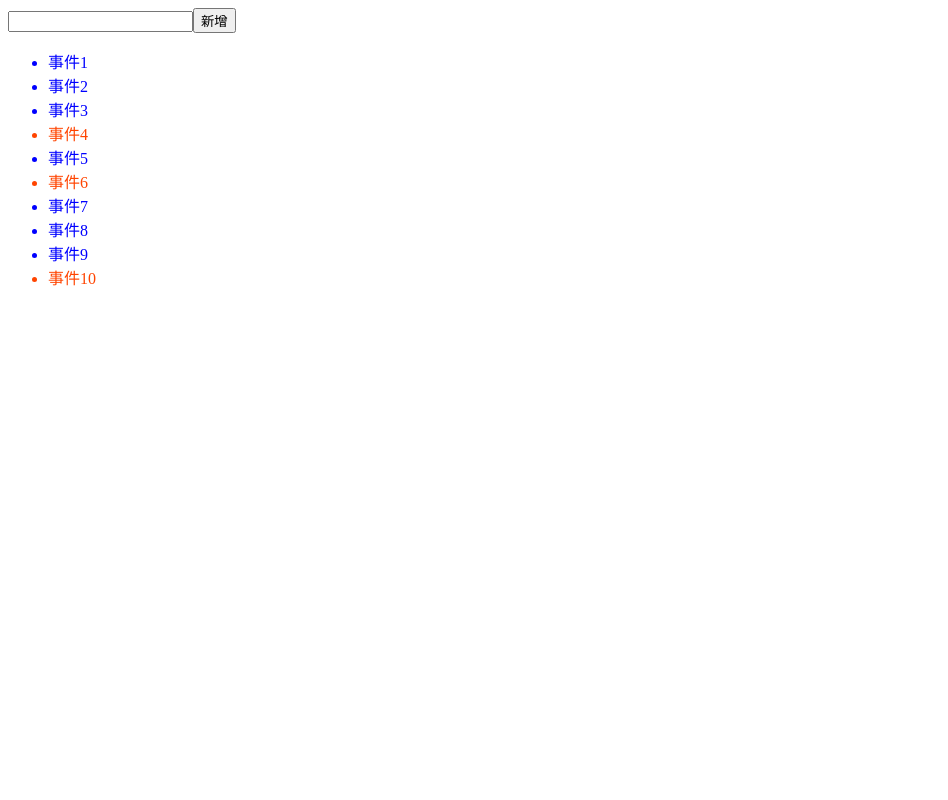
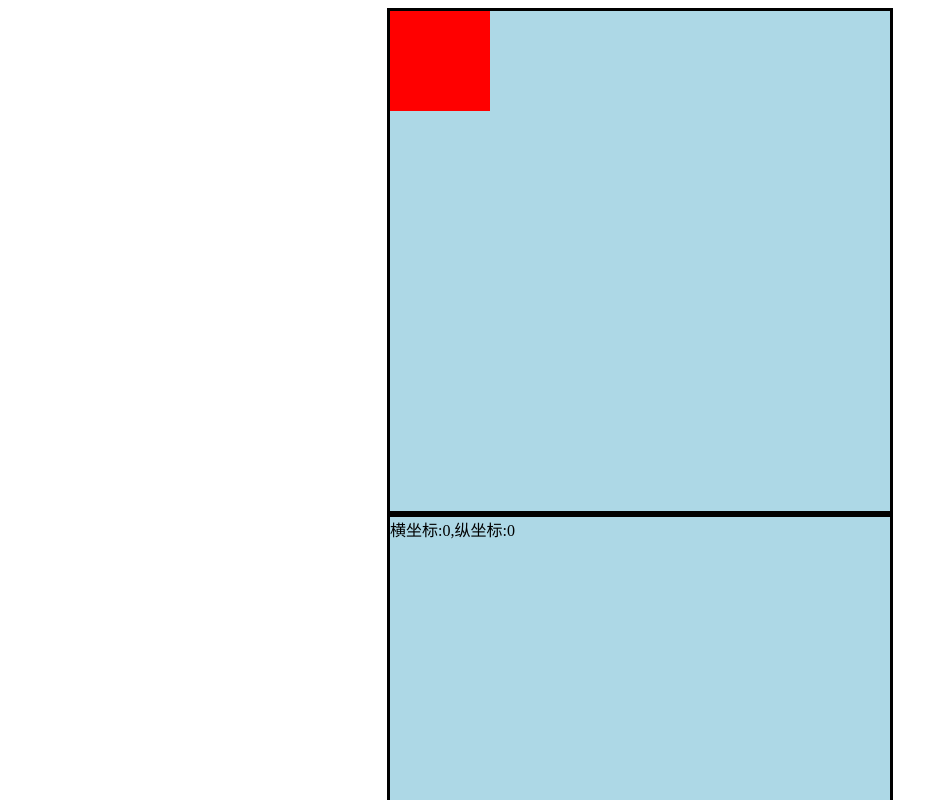
Before and after one commit to JiangHaoLiuGit/react-newCK, a React (Create React App) app: page / in a window 1280 px wide. Shown: the top 800 px of the page, without its empty margins (0-948 px from the left). Built offline with nearby package versions, Linux system fonts and the light colour scheme.

Commit message:
renderProps

```diff
--- a/src/App.js
+++ b/src/App.js
@@ -1,9 +1,8 @@
 import React from 'react'
-import Test from './view/pureComponent'
+import Test from './view/renderProps'
 
 export default class App extends React.Component{
     render(){
-        console.log("App render")
         return(
             <>
                 <Test></Test>
--- /dev/null
+++ b/src/view/renderProps/MoveSmallCoor.js
@@ -0,0 +1,29 @@
+import React from 'react'
+import './index.css'
+export default class MoveSmallDiv extends React.Component{
+    state = {
+        x:0,
+        y:0,
+    }
+    refDiv = React.createRef()
+    handlerMove = e => {
+        // getBoundingClientRect()获取dom元素的坐标,坐标中有dom元素的长度高度,距离上,下,左,右的距离
+        console.log(this.refDiv.current.getBoundingClientRect())
+        const {x,y} = this.refDiv.current.getBoundingClientRect()
+        // e.pageX 和e.clientX都可以获取距离左边的距离
+        // e.pageX获取带有滚动条的长度
+        // e.clientX会忽略滚动条的存在
+        this.setState({
+            x:e.pageX - x - 53,
+            y:e.pageY - y - 53
+        })
+    }
+    render(){
+        return <>
+            <div ref={this.refDiv} className='box' onMouseMove={this.handlerMove}>
+                <div>横坐标:{this.state.x},纵坐标:{this.state.y}
+                </div>
+            </div>
+        </>
+    }
+}
--- /dev/null
+++ b/src/view/renderProps/MoveSmallDiv.js
@@ -0,0 +1,36 @@
+import React from 'react'
+import './index.css'
+export default class MoveSmallDiv extends React.Component{
+    state = {
+        x:0,
+        y:0,
+    }
+    refDiv = React.createRef()
+    handlerMove = e => {
+        // getBoundingClientRect()获取dom元素的坐标,坐标中有dom元素的长度高度,距离上,下,左,右的距离
+        console.log(this.refDiv.current.getBoundingClientRect())
+        const {x,y} = this.refDiv.current.getBoundingClientRect()
+        // e.pageX 和e.clientX都可以获取距离左边的距离
+        // e.pageX获取带有滚动条的长度
+        // e.clientX会忽略滚动条的存在
+        this.setState({
+            x:e.pageX - x - 53,
+            y:e.pageY - y - 53
+        })
+    }
+    render(){
+        return <>
+            <div ref={this.refDiv} className='box' onMouseMove={this.handlerMove}>
+                <div style={{
+                    width:100,
+                    height:100,
+                    position:"absolute",
+                    left:this.state.x,
+                    top:this.state.y,
+                    background:"red"
+                }}>
+                </div>
+            </div>
+        </>
+    }
+}
--- /dev/null
+++ b/src/view/renderProps/index.css
@@ -0,0 +1,9 @@
+.box{
+    width: 500px;
+    height: 500px;
+    background: lightblue;
+    margin: 0 auto;
+    position: relative;
+    border: 3px solid;
+    overflow:hidden;
+}
--- /dev/null
+++ b/src/view/renderProps/index.js
@@ -0,0 +1,12 @@
+import React from 'react'
+// 1.0纯堆代码,效率最差的方式实现
+import MoveSmallDiv from './MoveSmallDiv'
+import MoveSmallCoor from './MoveSmallCoor'
+export default class Test extends React.Component{
+    render(){
+        return <>
+            <MoveSmallDiv />
+            <MoveSmallCoor />
+        </>
+    }
+}
```
Also changed, not shown: src/view/renderProps/MoveSmall.js (added, +29 -0 lines), src/view/renderProps/index2.0RenderProps.js (added, +45 -0 lines), src/view/renderProps/index3.0HOC.js (added, +32 -0 lines), src/view/renderProps/withMoveSmall.js (added, +31 -0 lines), 1 other file (tests, documents, lock files or other folders).
